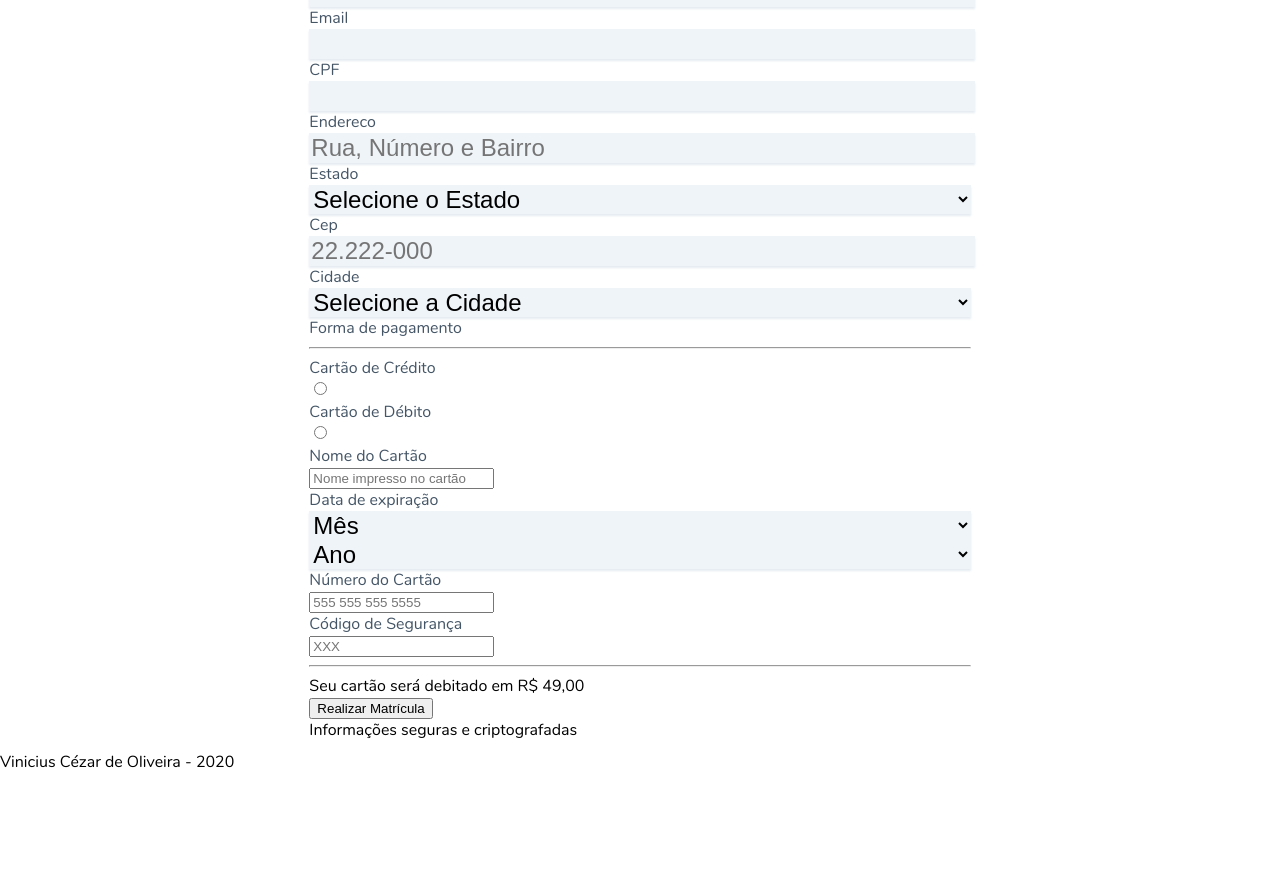
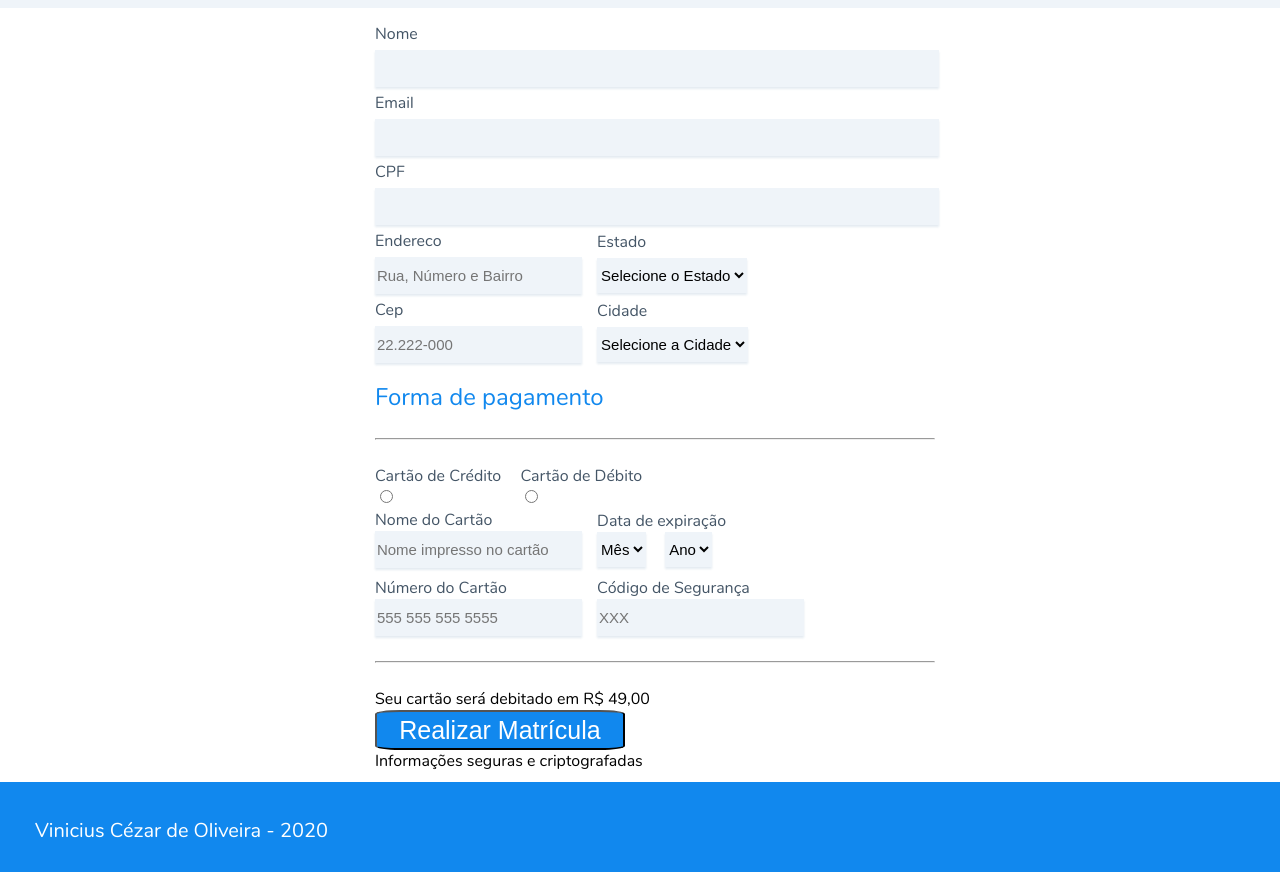
Before and after one commit to viniciuscezaroliveira/tsa, a plain HTML site: page index.html in a window 1280 px wide. Shown: the part 182-1054 px from the top of the page. Before the commit the page ends 955 px from the top, so only its background shows below. Drawn offline with Linux system fonts and the light colour scheme.

Commit message:
Tamanho dos forms ajustados e alinhamento dos itens

```diff
--- a/assets/src/css/my.css
+++ b/assets/src/css/my.css
@@ -1,71 +1,21 @@
 @font-face {
     font-family: myFirstFont;
-    src: url("/assets/src/font/Nunito-Regular.ttf");
+    src: url("Nunito-Regular.ttf");
     font-weight: bold;
   }
 body{
-    font-family: Nunito;
     margin:0;
     margin-left: auto;
     margin-right: auto;
     font-family: myFirstFont;
 }
-label{
-    color: #445566;
-    display: block;
-    text-align: left;
-}
-.form__input
-{
-    width: 100%;
-    font-size: 24px;
-    color: #EFF4F0;/* ERRADO */
-    color: #000;
-    background: #EFF4F9;
-    box-shadow:  0px 2px 2px rgba(187, 204, 221, 0.4);
-    border: none;
-}
 
-
-.grid__container {
-    display: grid;
-    grid-template-areas:
-        'header header header header header header'
-        'left main main main main right'
-        'footer footer footer footer footer right';
-    grid-gap: 10px;
-    padding: 0px;
-}
-
-
-.header__page {
-    grid-area: header;
-    font-size: 20px;
-    background-color: #EFF4F9;
-    color: #17222D;
-    text-align: center;
-}
-
-.footer__page {
-    grid-area: footer;
-}
-.form__page {
-    grid-area: main;
-    max-width: 42em;
-    margin-left: 15%;
-    margin-right: 15%;
-}
-
-.blue{
-    color: #1188EE
-}
-
+/* Navbar Itens */
 .nav__bar{
     width:100%;
     height: 60px;
     background-color: #17222D;
     margin: 0 auto;
-
 }
 .nav__bar ul{
     padding:0px;
@@ -75,13 +25,10 @@ label{
     float: right;
     margin-top: auto;
 
-
 }
 .nav__bar ul li {
     display: inline ;
     margin: 0;
-
-
 }
 .nav__bar ul li a {
     padding: 2px 10px;
@@ -90,4 +37,122 @@ label{
     text-decoration: none;
     padding-left: auto;
     text-align: center;
+    margin-top:17px;
 }
+
+/* Header Itens */
+.header__page {
+    grid-area: header;
+    background-color: #EFF4F9;
+    width:100%;
+    height:130px;
+}
+
+.header__title{
+    font-size:45px;
+    margin-left:30%;
+    color: #293744;
+
+}
+/* Grid container */
+
+.grid__container {
+    display: grid;
+    grid-template-areas:
+        'header header header header header header'
+        'left main main main main right'
+        'footer footer footer footer footer footer';
+    grid-gap: 10px;
+    padding: 0px;
+}
+/* Form Itens */
+
+label{
+    color: #445566;
+    display: block;
+    text-align: left;
+}
+.form__input{
+    width: 100%;
+    height:35px;
+    font-size: 24px;
+    color: #EFF4F0;/* ERRADO */
+    color: #000;
+    background: #EFF4F9;
+    box-shadow:  0px 2px 2px rgba(187, 204, 221, 0.4);
+    border: none;
+}
+
+.form__page {
+    grid-area: main;
+    max-width: 35em;
+    margin-left: 23%;
+    margin-right: 15%;
+}
+
+.formtitle{
+    margin-top:5px;
+    margin-bottom:5px;
+}
+
+.formsubtitle{
+    font-size:15px;
+}
+.formcol{
+    width:100%;
+}
+/* Cols */
+
+.col-left{
+    display: inline-block;
+    margin-right:15px;
+}
+.col-right{
+    display: inline-block;
+}
+/* Divisor */
+.divisor{
+    color:rgb(170, 161, 161);
+    margin-top:25px;
+    margin-bottom:25px;
+}
+/* Payament Area */
+
+.payamenttitle{
+    margin-top:18px;
+    color:#1188EE;
+    font-size:24px;
+}
+
+#payament_form_credit{
+    align-self: flex-start;
+}
+
+.cardexp{
+    margin-bottom:10px;
+    width:100%;
+}
+/* Btn */
+
+.btn{
+    background:#1188EE;
+    color:#FFF;
+    width:250px;
+    height:40px;
+    border-radius:10%;
+    font-size:25px;
+}
+/* Footer */
+
+.footer__page {
+    grid-area: footer;
+    background: #1188EE;
+    height: 90px;
+}
+
+.textfooter{
+    margin-top:35px;
+    color:#FFF;
+    margin-left:35px;
+    font-size:20px;
+}
--- a/index.html
+++ b/index.html
@@ -19,53 +19,52 @@
 
 
         <div class="header__page">
-            <p>Cadastro</p>
+            <p class="header__title">Cadastro</p>
         </div>
 
 
         <div class="form__page">
             <form action="" method="post">
                 <div>
-                    <label for="name">Nome</label>
+                    <label for="name" class="formtitle">Nome</label>
                     <input type="text" name="" class="form__input" id="name">
 
                 </div>
                 <div>
-                    <label for="name">Email</label>
+                    <label for="name" class="formtitle">Email</label>
                     <input type="text" name="" class="form__input" id="email">
 
                 </div>
                 <div>
-                    <label for="name">CPF</label>
+                    <label for="name" class="formtitle">CPF</label>
                     <input type="text" name="" class="form__input" id="cpf">
 
                 </div>
-                <div>
-                    <div>
-                        <label for="address">Endereco</label>
-                        <input type="text" name="" class="form__input" id="address" placeholder="Rua, Número e Bairro">
+                <div class="row">
+                    <div class="col-left">
+                        <label for="address" class="formtitle">Endereco</label>
+                        <input type="text" name="" class="form__input formcol formsubtitle" id="address" placeholder="Rua, Número e Bairro">
 
                     </div>
-                    <div>
-                        <label for="uf">Estado</label>
-                        <select name="" class="form__input" id="uf">
-                            <option value="">Selecione o Estado</option>
-                            <option value="">MG</option>
+                    <div class="col-right">
+                        <label for="uf" class="formtitle">Estado</label>
+                        <select name="" class="form__input formcol formsubtitle" id="uf">
+                            <option value="" class="formsubtitle">Selecione o Estado</option>
+                            <option value="" class="formsubtitle">MG</option>
                         </select>
-
                     </div>
                 </div>
                 <div>
-                    <div>
-                        <label for="cep">Cep</label>
-                        <input type="text" name="" class="form__input" id="cep" placeholder="22.222-000">
+                    <div class="col-left">
+                        <label for="cep" class="formtitle">Cep</label>
+                        <input type="text" name="" class="form__input formcol formsubtitle" id="cep" placeholder="22.222-000">
 
                     </div>
-                    <div>
-                        <label for="name">Cidade</label>
-                        <select name="" class="form__input" id="">
-                            <option value="">Selecione a Cidade</option>
-                            <option value="">MG</option>
+                    <div class="col-right">
+                        <label for="name" class="formtitle">Cidade</label>
+                        <select name="" class="form__input formcol formsubtitle" id="">
+                            <option value="" class="formsubtitle">Selecione a Cidade</option>
+                            <option value="" class="formsubtitle">MG</option>
                         </select>
 
                     </div>
@@ -75,38 +74,37 @@
 
 
                     <div>
-                        <label for="">Forma de pagamento</label>
-                        <hr>
+                        <label for="" class="payamenttitle">Forma de pagamento</label>
+                        <hr class="divisor">
                     </div>
 
 
                     <div>
-                        <div>
+                        <div class="col-left">
                             <label for="payament_form_credit">Cartão de Crédito</label>
                             <input type="radio" id="payament_form_credit" value="credit" name="payament_form">
-
                         </div>
-                        <div>
+                        <div class="col-right">
                             <label for="payament_form_debit">Cartão de Débito</label>
                             <input type="radio" id="payament_form_debit" value="debit" name="payament_form">
                         </div>
                     </div>
                     <div>
                         <div>
-                            <div>
+                            <div class="col-left">
                                 <label for="card__name">Nome do Cartão</label>
-                                <input type="text" id="card__name" placeholder="Nome impresso no cartão">
+                                <input type="text" id="card__name" class="form__input formcol formsubtitle" placeholder="Nome impresso no cartão">
                             </div>
-                            <div>
+                            <div class="col-right">
                                 <label for="expiration__date">Data de expiração</label>
-                                <div>
-                                    <select name="" class="form__input" id="">
+                                <div class="col-left">
+                                    <select name="" class="form__input formcol formsubtitle cardexp" id="">
                                         <option value="">Mês</option>
                                     </select>
 
                                 </div>
-                                <div>
-                                    <select name="" class="form__input" id="">
+                                <div class="col-right">
+                                    <select name="" class="form__input formcol formsubtitle cardexp" id="">
                                         <option value="">Ano</option>
                                     </select>
                                 </div>
@@ -114,19 +112,19 @@
                             </div>
                         </div>
                         <div>
-                            <div>
+                            <div class="col-left">
                                 <label for="card__number">Número do Cartão</label>
-                                <input type="text" placeholder="555 555 555 5555">
+                                <input type="text" class="form__input formcol formsubtitle" placeholder="555 555 555 5555">
                             </div>
-                            <div>
+                            <div class="col-right">
                                 <label for="security_code">Código de Segurança</label>
-                                <input type="text" id="security_code" placeholder="XXX">
+                                <input type="text" class="form__input formcol formsubtitle" id="security_code" placeholder="XXX">
 
                             </div>
 
                         </div>
                     </div>
-                    <hr>
+                    <hr class="divisor">
 
                     <div>
 
@@ -134,7 +132,7 @@
                             <span>Seu cartão será debitado em R$ 49,00</span>
                         </div>
                         <div>
-                            <button> Realizar Matrícula</button>
+                            <button class="btn"> Realizar Matrícula</button>
                         </div>
                         <div>
                             <span>Informações seguras e criptografadas</span>
@@ -147,7 +145,7 @@
 
         <div class="footer__page">
 
-            <div>
+            <div class="textfooter">
                 <span>Vinicius Cézar de Oliveira - 2020</span>
             </div>
 
```
Also changed, not shown: assets/src/css/Nunito-Regular.ttf (renamed from assets/src/font/Nunito-Regular.ttf).
